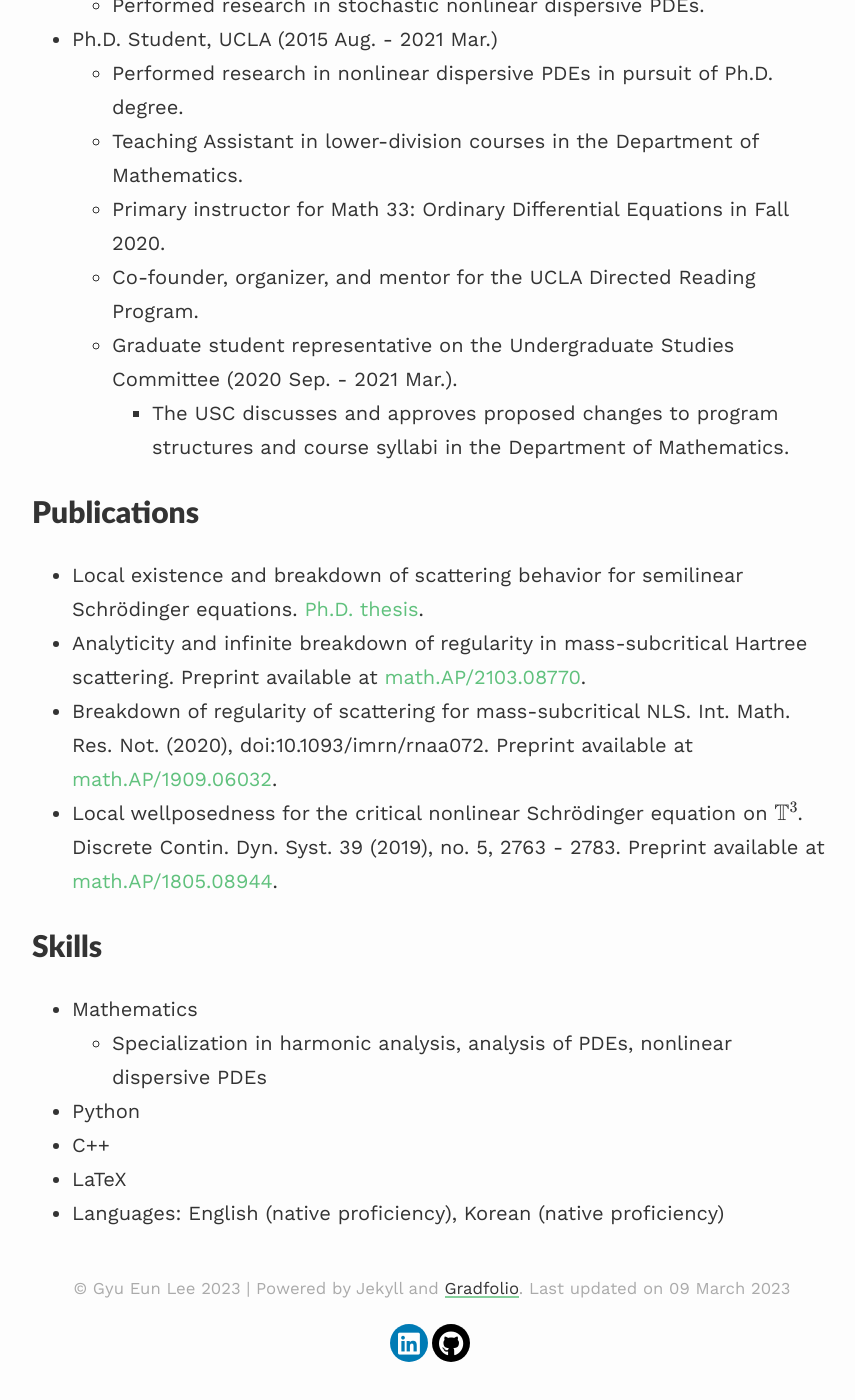
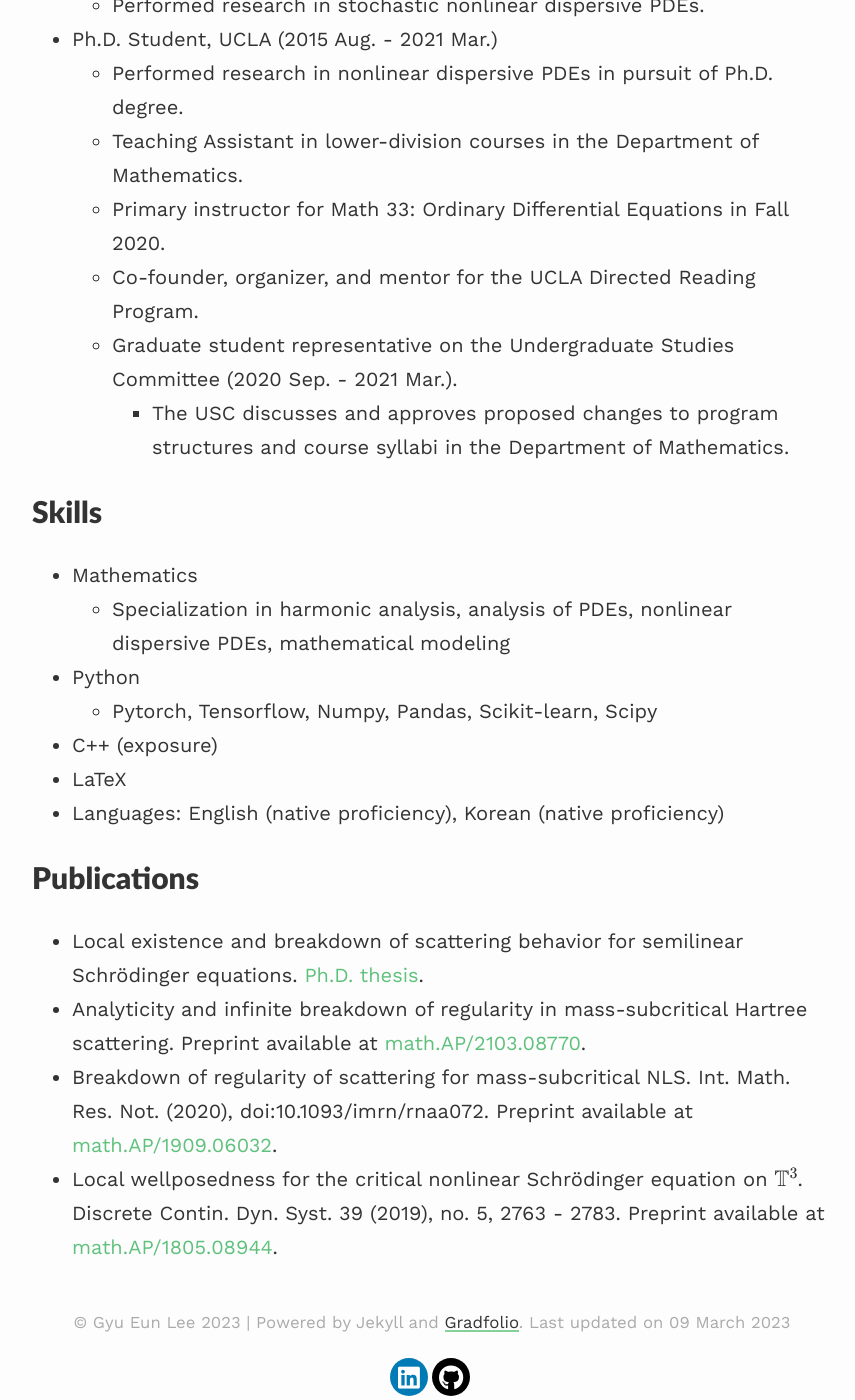
Before and after one commit to gyu-eun-lee/gyu-eun-lee.github.io, a Jekyll site: the page built from _pages/cv.md, in a window 1280 px wide and 1400 px high, scrolled down 786 px. Shown: the whole window, without its empty margins (208-1063 px from the left). Built offline with Jekyll 4.4.1, drawn with Linux system fonts in a browser that asks for light colours; nearby versions of some CDN libraries; formulas are drawn with MathJax 3; before the commit the page ends 2152 px from its top, so only the background shows below that.

```diff
--- a/_pages/cv.md
+++ b/_pages/cv.md
@@ -29,18 +29,20 @@ published: true
   * Graduate student representative on the Undergraduate Studies Committee (2020 Sep. - 2021 Mar.).
     * The USC discusses and approves proposed changes to program structures and course syllabi in the Department of Mathematics.
 
+
+# Skills
+
+* Mathematics
+  * Specialization in harmonic analysis, analysis of PDEs, nonlinear dispersive PDEs, mathematical modeling
+* Python
+  * Pytorch, Tensorflow, Numpy, Pandas, Scikit-learn, Scipy
+* C++ (exposure)
+* LaTeX
+* Languages: English (native proficiency), Korean (native proficiency)
+
 # Publications
 
 * Local existence and breakdown of scattering behavior for semilinear Schrödinger equations. [Ph.D. thesis](https://escholarship.org/uc/item/3bq1678g).
 * Analyticity and infinite breakdown of regularity in mass-subcritical Hartree scattering. Preprint available at [math.AP/2103.08770](https://arxiv.org/abs/2103.08770).
 * Breakdown of regularity of scattering for mass-subcritical NLS. Int. Math. Res. Not. (2020), doi:10.1093/imrn/rnaa072. Preprint available at [math.AP/1909.06032](https://arxiv.org/abs/1909.06032).
 * Local wellposedness for the critical nonlinear Schrödinger equation on $\mathbb{T}^3$. Discrete Contin. Dyn. Syst. 39 (2019), no. 5, 2763 - 2783. Preprint available at [math.AP/1805.08944](https://arxiv.org/abs/1805.08944).
-
-# Skills
-
-* Mathematics
-  * Specialization in harmonic analysis, analysis of PDEs, nonlinear dispersive PDEs
-* Python
-* C++
-* LaTeX
-* Languages: English (native proficiency), Korean (native proficiency)
```
Also changed, not shown: _pages/projects.md (+2 -0 lines).
